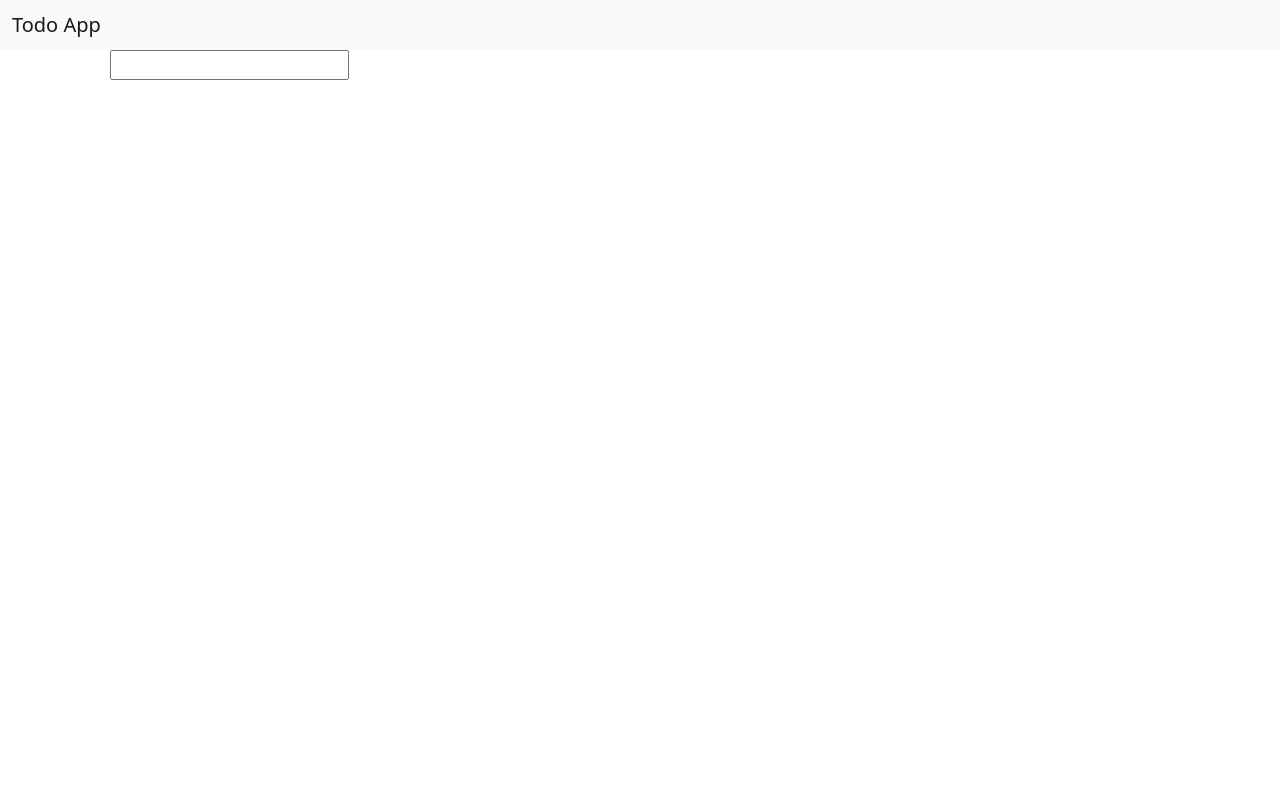
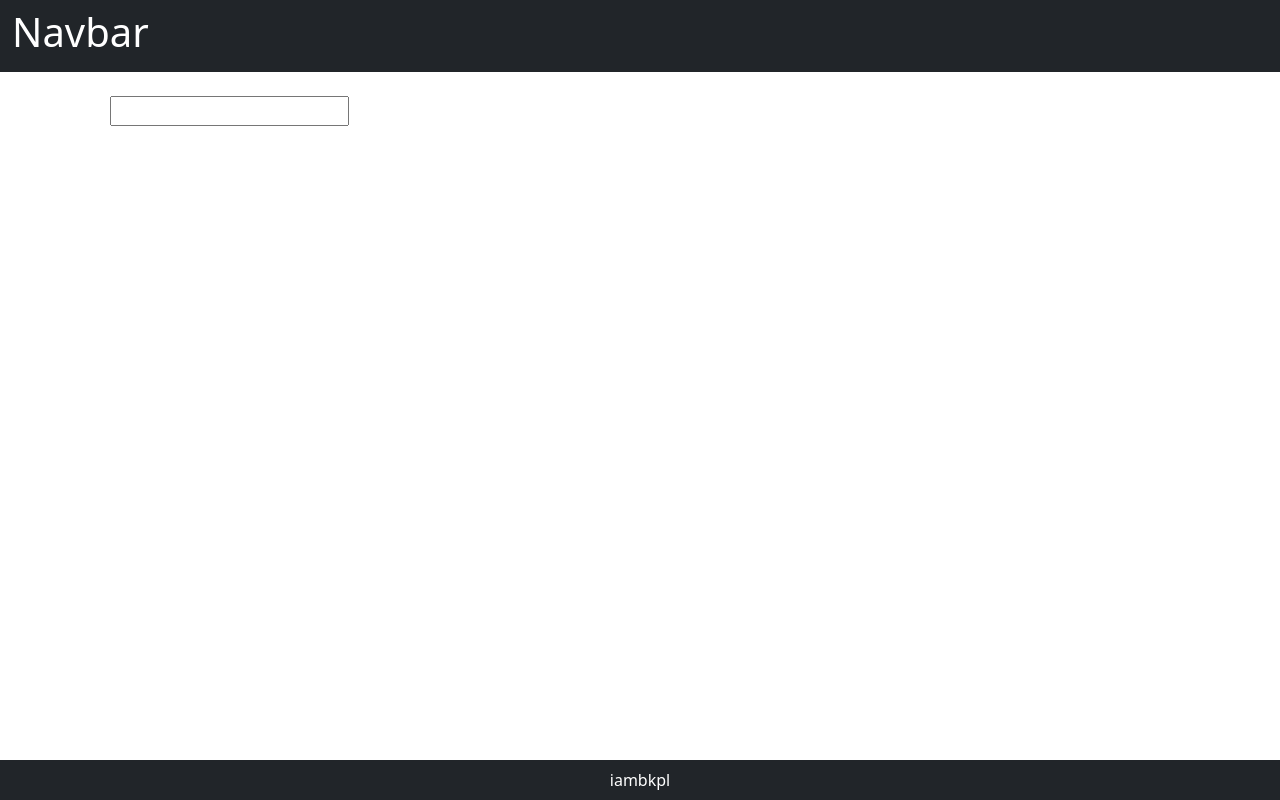
Before and after one commit to iam-bkpl/todo-react, a React (Create React App) app: page / in a window 1280 px wide. Built offline with nearby package versions, Linux system fonts and the light colour scheme.

Commit message:
add footer

```diff
--- a/src/App.js
+++ b/src/App.js
@@ -1,4 +1,5 @@
 import React, { useState } from "react";
+import Footer from "./components/Footer";
 import Navbar from "./components/Navbar";
 import TodoInput from "./components/TodoInput";
 import TodoList from "./components/TodoList";
@@ -39,6 +40,7 @@ const App = () => {
           deleteTodoItem={deleteTodoItem}
         />
       </div>
+      <Footer />
     </div>
   );
 };
--- /dev/null
+++ b/src/components/Footer.js
@@ -0,0 +1,10 @@
+const Footer = () => {
+  return (
+    <nav className="navbar fixed-bottom navbar-light bg-dark">
+      <div className="container-fluid">
+        <p className="m-auto text-white">iambkpl</p>
+      </div>
+    </nav>
+  );
+};
+export default Footer;
--- a/src/components/Navbar.js
+++ b/src/components/Navbar.js
@@ -2,9 +2,9 @@ import React from "react";
 
 const Navbar = () => {
   return (
-    <nav className="navbar navbar-light bg-light">
+    <nav className="navbar navbar-dark bg-dark mb-4">
       <div className="container-fluid">
-        <span className="navbar-brand mb-0 h1">Todo App</span>
+        <h1 className="text-white">Navbar</h1>
       </div>
     </nav>
   );
```
